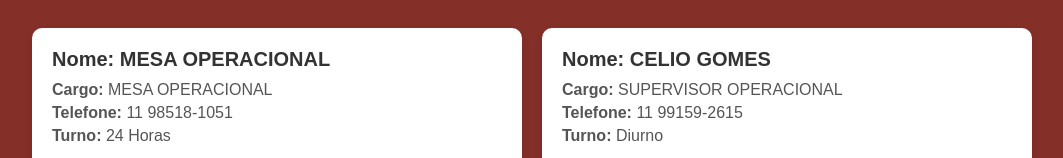
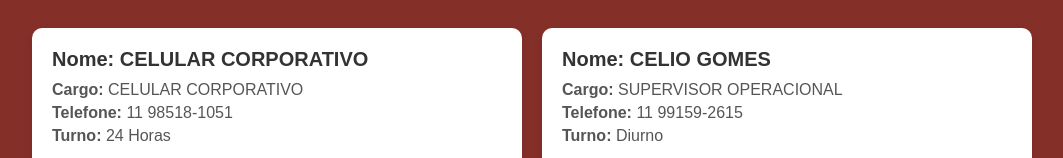
Before and after one commit to MatheusMHallgren/G4S, a plain HTML site: page sao_carlos.html in a window 1280 px wide. Shown: the top 158 px of the page, without its empty margins (108-1171 px from the left). Drawn offline with Linux system fonts and the light colour scheme.

Commit message:
AJUSTE DO NOME DO PRIMEIRO ITEM

```diff
--- a/sao_carlos.html
+++ b/sao_carlos.html
@@ -11,8 +11,8 @@
     <div class="user-container">
         <!-- Usuário 1 -->
         <div class="user-card">
-            <h2>Nome: <span class="value">MESA OPERACIONAL</span></h2>
-            <p><span class="label">Cargo:</span> MESA OPERACIONAL</p>
+            <h2>Nome: <span class="value">CELULAR CORPORATIVO</span></h2>
+            <p><span class="label">Cargo:</span> CELULAR CORPORATIVO</p>
             <p><span class="label">Telefone:</span> 11 98518-1051</p>
             <p><span class="label">Turno:</span> 24 Horas</p>
         </div>
@@ -54,4 +54,5 @@
     <a href="index.html" class="back-to-home">Voltar ao Início</a>
 
 </body>
+
 </html>
```
